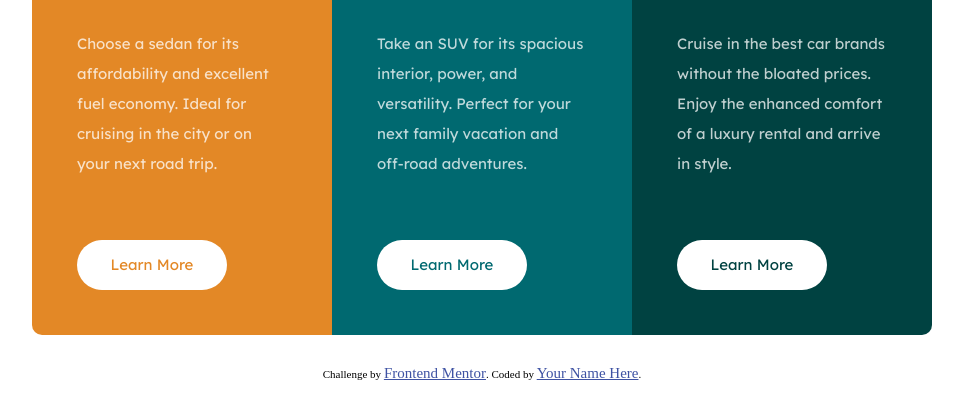
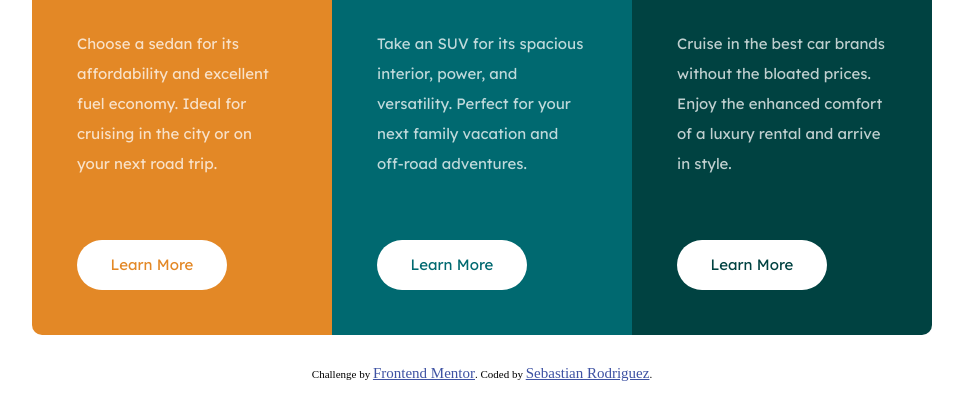
Before and after one commit to JuanSeRDev/3-column-preview-card-component-main, a plain HTML site: page index.html in a window 1280 px wide. Shown: the part 363-782 px from the top of the page, without its empty margins (158-1121 px from the left). Drawn offline with Linux system fonts and the light colour scheme.

```diff
--- a/index.html
+++ b/index.html
@@ -46,7 +46,7 @@
 
   <div class="attribution">
     Challenge by <a href="https://www.frontendmentor.io?ref=challenge" target="_blank">Frontend Mentor</a>.
-    Coded by <a href="#">Your Name Here</a>.
+    Coded by <a href="#">Sebastian Rodriguez</a>.
   </div>
 </body>
 </html>
```
